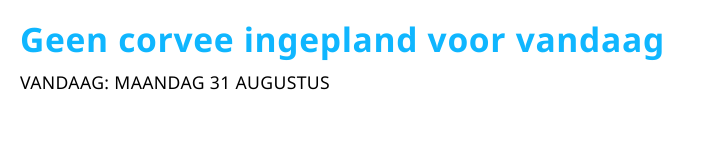
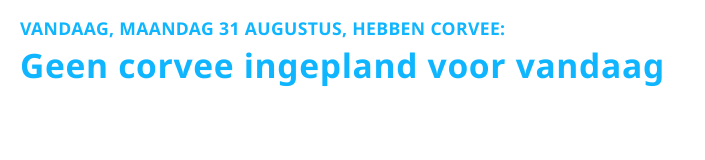
Before and after one commit to Knakworst2002/cse-klok, a plain HTML site: page cse-corvee-vandaag.html in a window 1280 px wide. Shown: the whole page, without its empty margins (0-705 px from the left). Drawn offline with Linux system fonts and the light colour scheme.

Commit message:
Update cse-corvee-vandaag.html

```diff
--- a/cse-corvee-vandaag.html
+++ b/cse-corvee-vandaag.html
@@ -20,19 +20,19 @@
     flex-direction: column;
     overflow: hidden;
   }
+  #datum-boven {
+    color: #0fb6ff;
+    font-size: 2.2vh;
+    font-weight: 600;
+    text-transform: uppercase;
+    letter-spacing: 0.02em;
+    margin-bottom: 0.3vh;
+  }
   #titel {
     color: #0fb6ff;
     font-size: 4.2vh;
     font-weight: 800;
     letter-spacing: 0.02em;
-  }
-  #datum {
-    color: #000000;
-    font-size: 2.2vh;
-    font-weight: 500;
-    text-transform: uppercase;
-    letter-spacing: 0.02em;
-    margin-top: 1vh;
   }
   table {
     margin-top: 1vh;
@@ -56,12 +56,12 @@
 </head>
 <body>
   <div id="wrapper">
+    <div id="datum-boven">--</div>
     <div id="titel">--</div>
     <table id="tabel">
       <thead><tr><th>Klas</th><th>Collega</th><th>Lokaal</th></tr></thead>
       <tbody id="rijen"></tbody>
     </table>
-    <div id="datum">--</div>
   </div>
 
   <script>
@@ -87,20 +87,32 @@
       return `${jaar}-${maand}-${dag}`;
     }
 
-    function updateDatum(datumObj) {
+    function veiligWeergaveDatum(datumObj) {
+      // Bouwt een UTC-middag-Date uit de lokale jaar/maand/dag-waarden,
+      // zodat formatteren nooit naar de verkeerde dag verschuift.
+      return new Date(Date.UTC(
+        datumObj.getFullYear(),
+        datumObj.getMonth(),
+        datumObj.getDate(),
+        12
+      ));
+    }
+
+    function updateDatumBoven(datumObj) {
+      const veilig = veiligWeergaveDatum(datumObj);
       const datumStr = new Intl.DateTimeFormat('nl-NL', {
         weekday: 'long',
         day: 'numeric',
         month: 'long',
         timeZone: 'UTC'
-      }).format(datumObj);
-      document.getElementById('datum').textContent = 'Vandaag: ' + datumStr;
+      }).format(veilig);
+      document.getElementById('datum-boven').textContent = 'Vandaag, ' + datumStr + ', hebben corvee:';
     }
 
     async function updateCorvee() {
       try {
         const datumObj = schooldagVoorVandaag();
-        updateDatum(datumObj);
+        updateDatumBoven(datumObj);
         const sleutel = naarSleutel(datumObj);
 
         const res = await fetch('./roster.json?t=' + Date.now(), { cache: 'no-store' });
```
